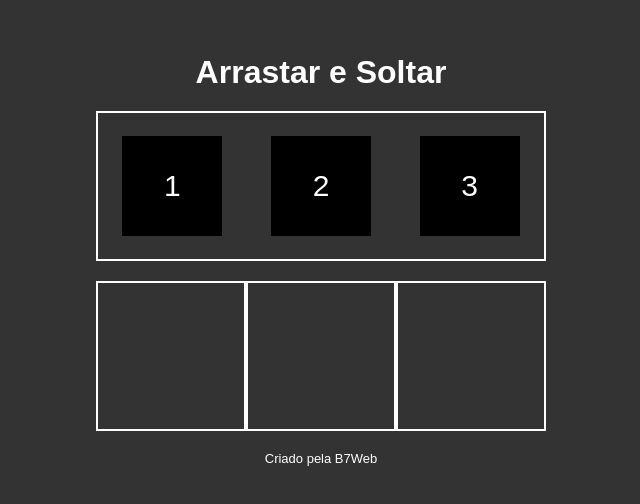
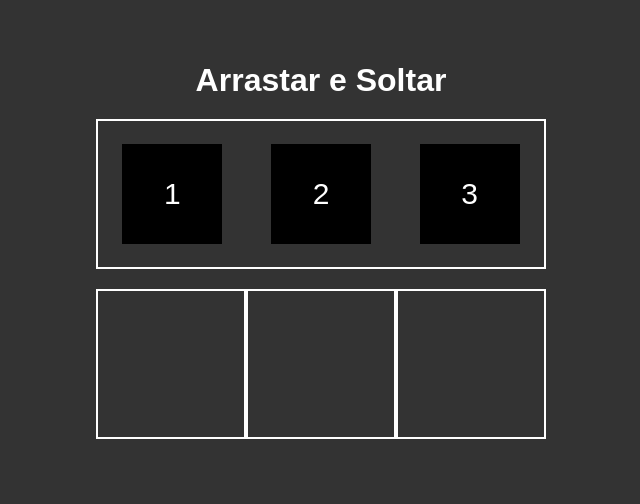
Before and after one commit to jelsontavares/Drag-Drop-System, a plain HTML site: page Drag and drop/index.html in a window 1280 px wide. Shown: the part 150-654 px from the top of the page, without its empty margins (319-959 px from the left). Drawn offline with Linux system fonts and the light colour scheme.

Commit message:
Update index.html

```diff
--- a/Drag and drop/index.html
+++ b/Drag and drop/index.html
@@ -22,7 +22,7 @@
         <div class="area" data-name="c"></div>
     </div>
 
-    <footer>Criado pela B7Web</footer>
+    <footer></footer>
 
     <script src="script.js"></script>
 </body>
```
